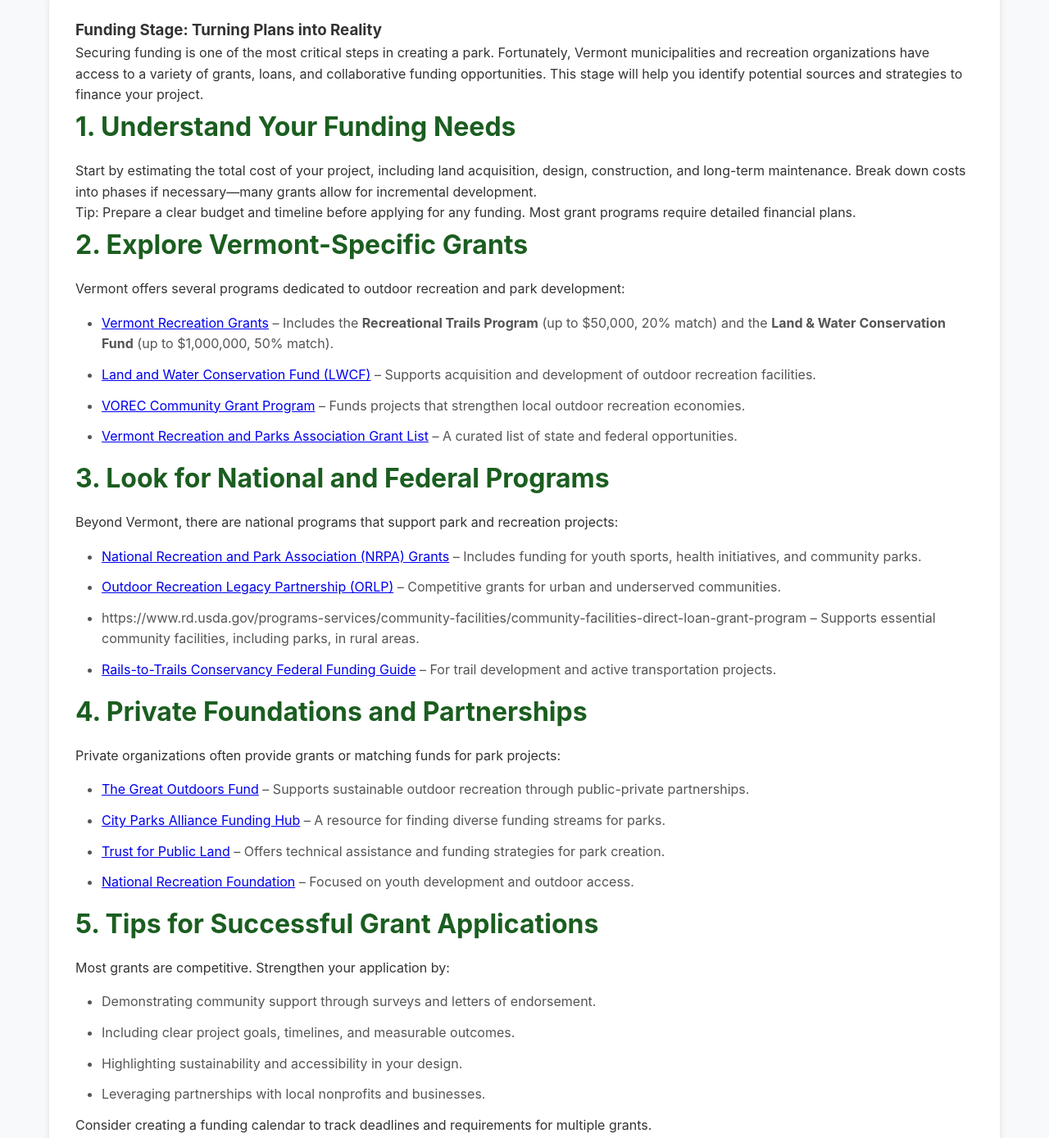
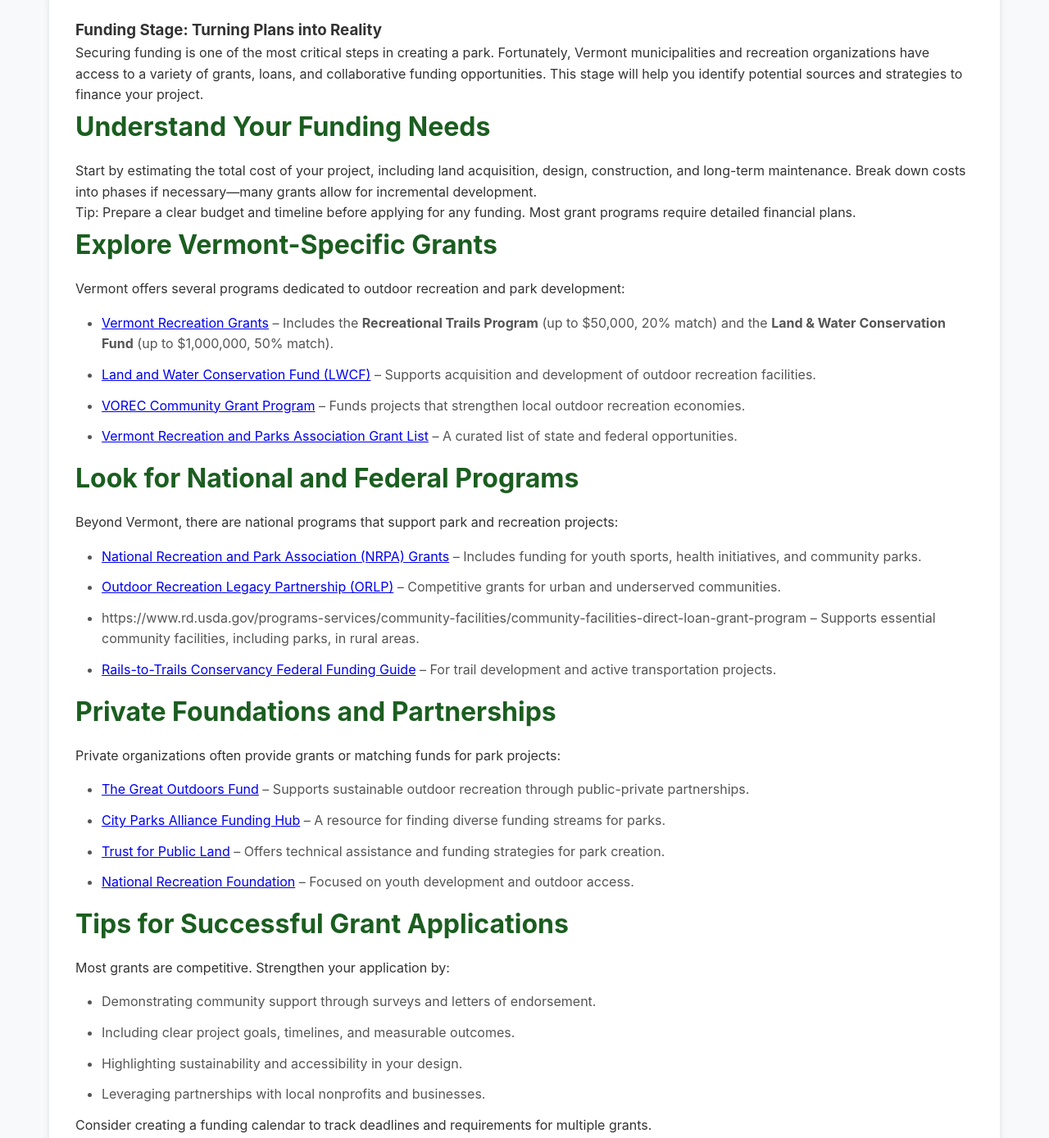
Before and after one commit to VERSO-UVM/ParkWorks-Vermont, a plain HTML site: page funding.html in a window 1280 px wide. Shown: the part 520-1909 px from the top of the page at 82% size. Drawn offline with Linux system fonts and the light colour scheme.

Commit message:
Update to formatting

```diff
--- a/funding.html
+++ b/funding.html
@@ -40,14 +40,11 @@
   <h1>Funding Stage: Turning Plans into Reality</h1>
   <p>Securing funding is one of the most critical steps in creating a park. Fortunately, Vermont municipalities and recreation organizations have access to a variety of grants, loans, and collaborative funding opportunities. This stage will help you identify potential sources and strategies to finance your project.</p>
 
-  <article>
-    <h2>1. Understand Your Funding Needs</h2>
+    <h2>Understand Your Funding Needs</h2>
     <p>Start by estimating the total cost of your project, including land acquisition, design, construction, and long-term maintenance. Break down costs into phases if necessary—many grants allow for incremental development.</p>
     <p>Tip: Prepare a clear budget and timeline before applying for any funding. Most grant programs require detailed financial plans.</p>
-  </article>
 
-  <article>
-    <h2>2. Explore Vermont-Specific Grants</h2>
+    <h2>Explore Vermont-Specific Grants</h2>
     <p>Vermont offers several programs dedicated to outdoor recreation and park development:</p>
     <ul>
       <li><a href="https://fpr.vermont.gov/recreation/recreation-grants" target="_blank">Vermont Recreation Grants</a> – Includes the <strong>Recreational Trails Program</strong> (up to $50,000, 20% match) and the <strong>Land & Water Conservation Fund</strong> (up to $1,000,000, 50% match).</li>
@@ -55,10 +52,8 @@
       <li><a href="https://fpr.vermont.gov/finance/news/governor-phil-scott-announces-6-million-vermont-outdoor-recreation-economy-grants" target="_blank">VOREC Community Grant Program</a> – Funds projects that strengthen local outdoor recreation economies.</li>
       <li><a href="https://www.vrpa.org/Grants" target="_blank">Vermont Recreation and Parks Association Grant List</a> – A curated list of state and federal opportunities.</li>
     </ul>
-  </article>
 
-  <article>
-    <h2>3. Look for National and Federal Programs</h2>
+    <h2>Look for National and Federal Programs</h2>
     <p>Beyond Vermont, there are national programs that support park and recreation projects:</p>
     <ul>
       <li><a href="https://www.nrpa.org/our-work/grant-fundraising-resources/" target="_blank">National Recreation and Park Association (NRPA) Grants</a> – Includes funding for youth sports, health initiatives, and community parks.</li>
@@ -69,7 +64,7 @@
   </article>
 
   <article>
-    <h2>4. Private Foundations and Partnerships</h2>
+    <h2>Private Foundations and Partnerships</h2>
     <p>Private organizations often provide grants or matching funds for park projects:</p>
     <ul>
       <li><a href="https://thegreatoutdoorsfund.org/" target="_blank">The Great Outdoors Fund</a> – Supports sustainable outdoor recreation through public-private partnerships.</li>
@@ -77,10 +72,8 @@
       <li><a href="https://www.tpl.org/" target="_blank">Trust for Public Land</a> – Offers technical assistance and funding strategies for park creation.</li>
       <li><a href="https://www.nationalrecreationfoundation.org/our-grants/our-grants/our-grants/" target="_blank">National Recreation Foundation</a> – Focused on youth development and outdoor access.</li>
     </ul>
-  </article>
 
-  <article>
-    <h2>5. Tips for Successful Grant Applications</h2>
+    <h2>Tips for Successful Grant Applications</h2>
     <p>Most grants are competitive. Strengthen your application by:</p>
     <ul>
       <li>Demonstrating community support through surveys and letters of endorsement.</li>
@@ -89,7 +82,7 @@
       <li>Leveraging partnerships with local nonprofits and businesses.</li>
     </ul>
     <p>Consider creating a funding calendar to track deadlines and requirements for multiple grants.</p>
-  </article>
+
 </section>
         </div>
     </main>
```
Also changed, not shown: planning.html (+1 -12 lines).
